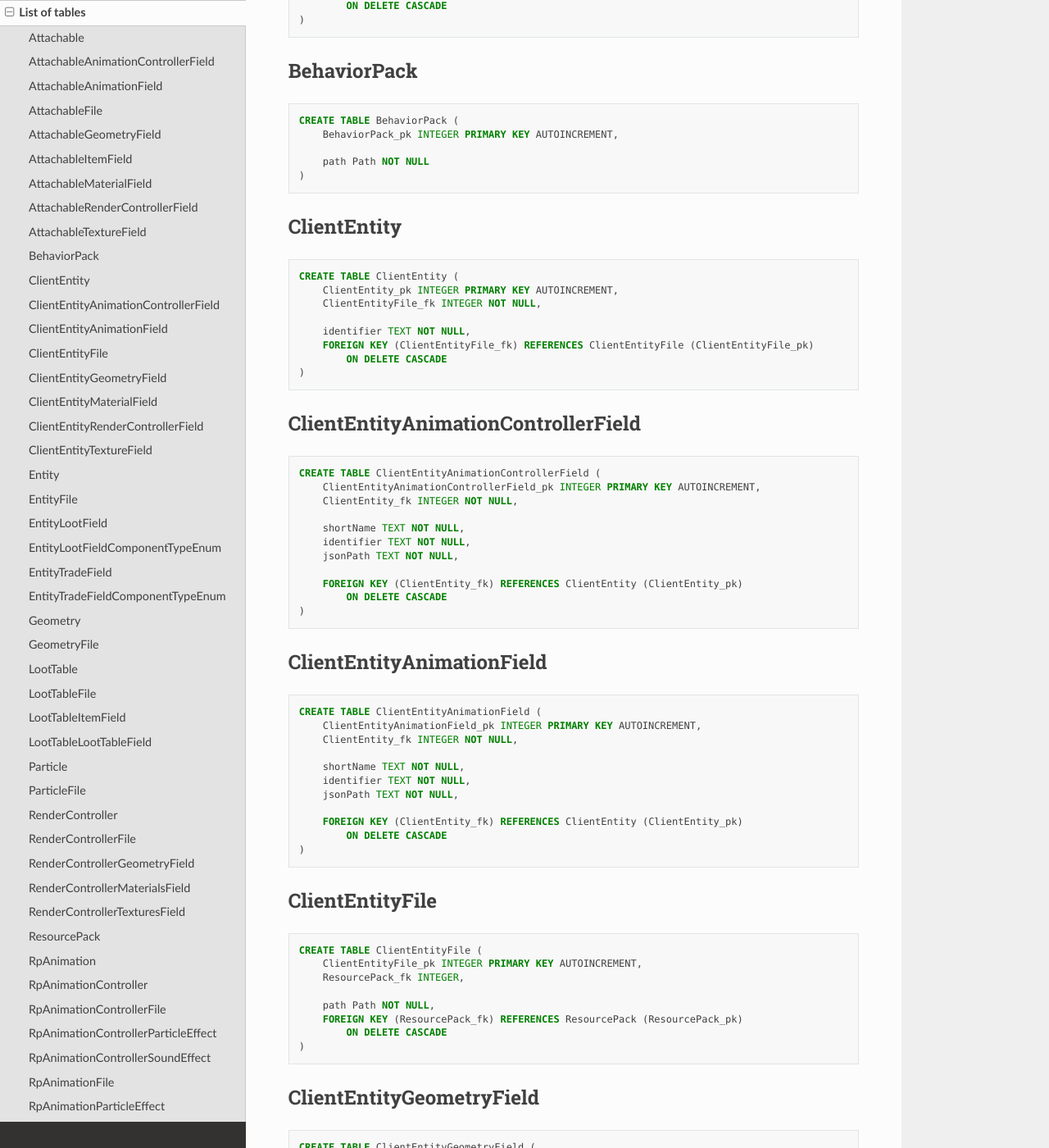
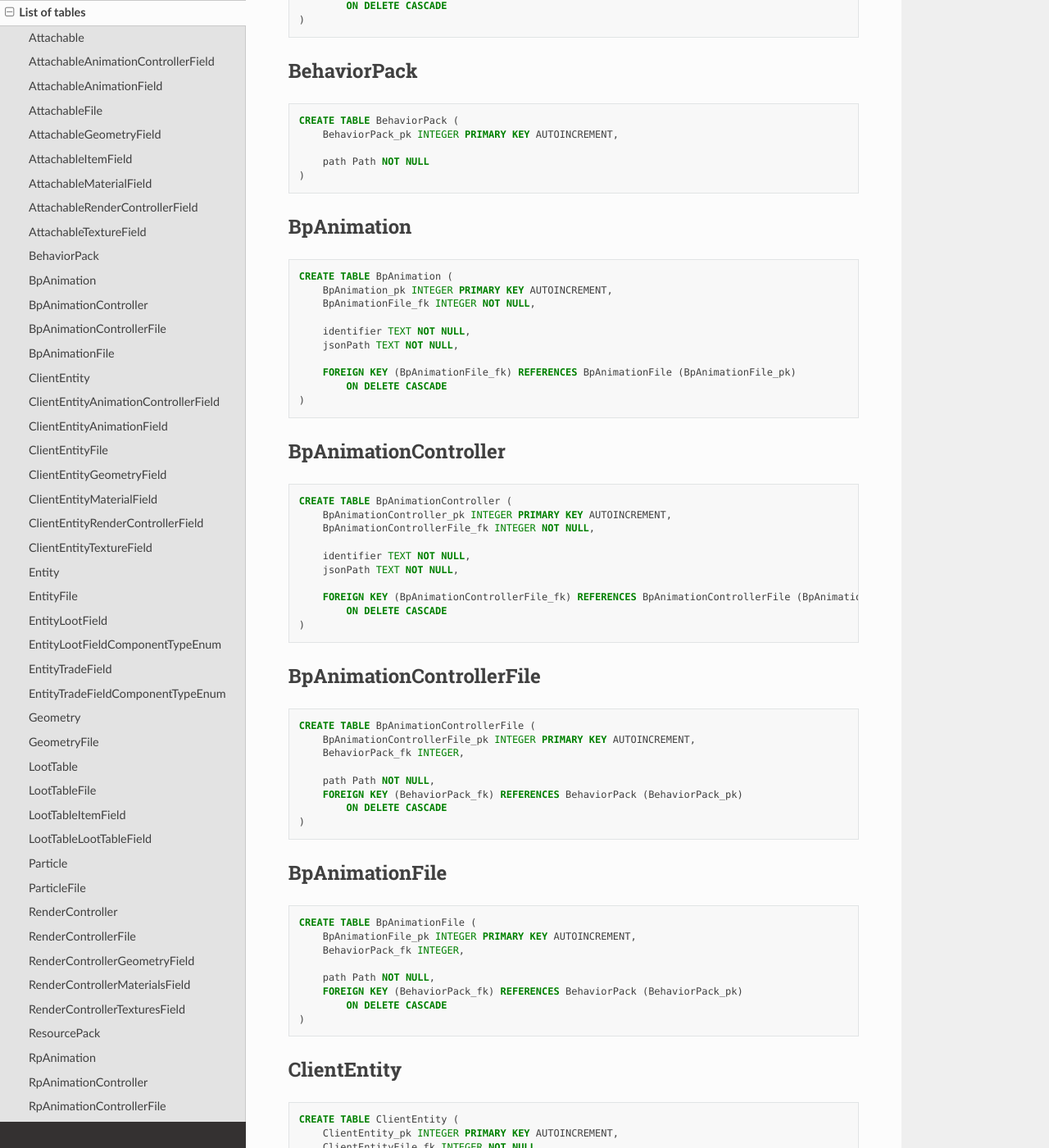
Before and after one commit to Nusiq/sqlite_bedrock_packs, a Sphinx documentation site: the page built from docs/tables.rst, in a window 1280 px wide and 1400 px high, scrolled down 2719 px. Shown: the whole window at 82% size. Built offline with Sphinx 7.4.7 and the Read the Docs theme 2.0.0, drawn with Linux system fonts in a browser that asks for light colours.

Commit message:
Added bp animation and bp animatnion_controller.

```diff
--- a/docs/tables.rst
+++ b/docs/tables.rst
@@ -160,6 +160,66 @@ BehaviorPack
         BehaviorPack_pk INTEGER PRIMARY KEY AUTOINCREMENT,
 
         path Path NOT NULL
+    )
+
+BpAnimation
+-----------
+
+.. code-block:: sql
+
+    CREATE TABLE BpAnimation (
+        BpAnimation_pk INTEGER PRIMARY KEY AUTOINCREMENT,
+        BpAnimationFile_fk INTEGER NOT NULL,
+
+        identifier TEXT NOT NULL,
+        jsonPath TEXT NOT NULL,
+
+        FOREIGN KEY (BpAnimationFile_fk) REFERENCES BpAnimationFile (BpAnimationFile_pk)
+            ON DELETE CASCADE
+    )
+
+BpAnimationController
+---------------------
+
+.. code-block:: sql
+
+    CREATE TABLE BpAnimationController (
+        BpAnimationController_pk INTEGER PRIMARY KEY AUTOINCREMENT,
+        BpAnimationControllerFile_fk INTEGER NOT NULL,
+
+        identifier TEXT NOT NULL,
+        jsonPath TEXT NOT NULL,
+
+        FOREIGN KEY (BpAnimationControllerFile_fk) REFERENCES BpAnimationControllerFile (BpAnimationControllerFile_pk)
+            ON DELETE CASCADE
+    )
+
+BpAnimationControllerFile
+-------------------------
+
+.. code-block:: sql
+
+    CREATE TABLE BpAnimationControllerFile (
+        BpAnimationControllerFile_pk INTEGER PRIMARY KEY AUTOINCREMENT,
+        BehaviorPack_fk INTEGER,
+
+        path Path NOT NULL,
+        FOREIGN KEY (BehaviorPack_fk) REFERENCES BehaviorPack (BehaviorPack_pk)
+            ON DELETE CASCADE
+    )
+
+BpAnimationFile
+---------------
+
+.. code-block:: sql
+
+    CREATE TABLE BpAnimationFile (
+        BpAnimationFile_pk INTEGER PRIMARY KEY AUTOINCREMENT,
+        BehaviorPack_fk INTEGER,
+
+        path Path NOT NULL,
+        FOREIGN KEY (BehaviorPack_fk) REFERENCES BehaviorPack (BehaviorPack_pk)
+            ON DELETE CASCADE
     )
 
 ClientEntity
```
